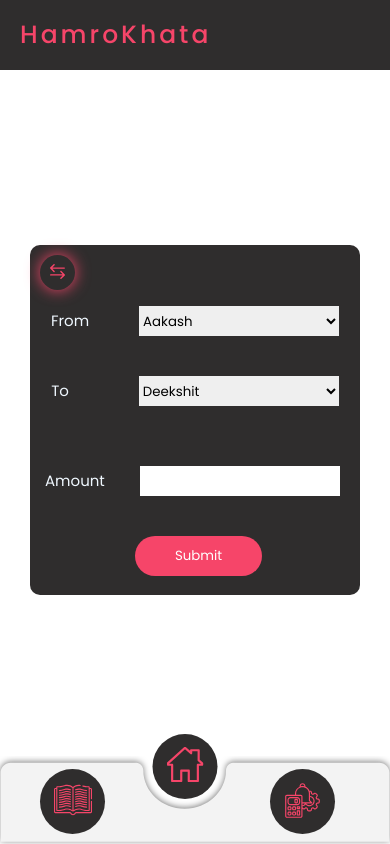
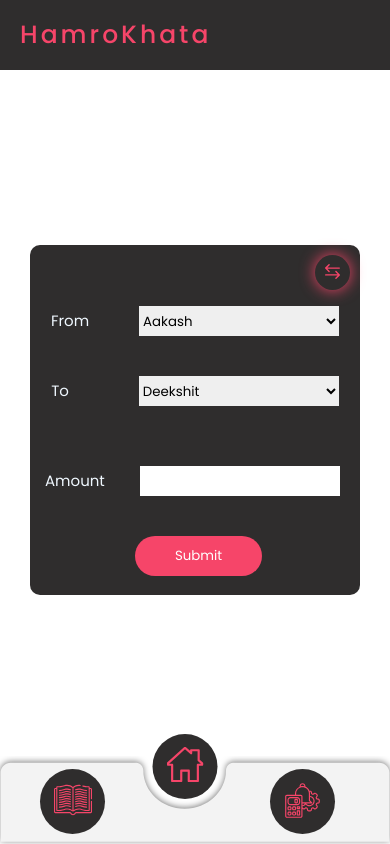
Before and after one commit to aakash018/hamroKhata-client, a React (Create React App) app: page /payment in a window 390 px wide. Built offline with nearby package versions, Linux system fonts and the light colour scheme.

Commit message:
Payment [Exange Button FIXED]

```diff
--- a/src/Components/Payment/style.css
+++ b/src/Components/Payment/style.css
@@ -117,8 +117,8 @@
   }
 
   .payment-exange-button{
-    left: 10px;
-    bottom: 0px;
+    right: 10px;
+    top: 10px;
   }
 
   #payment-container form {
```
